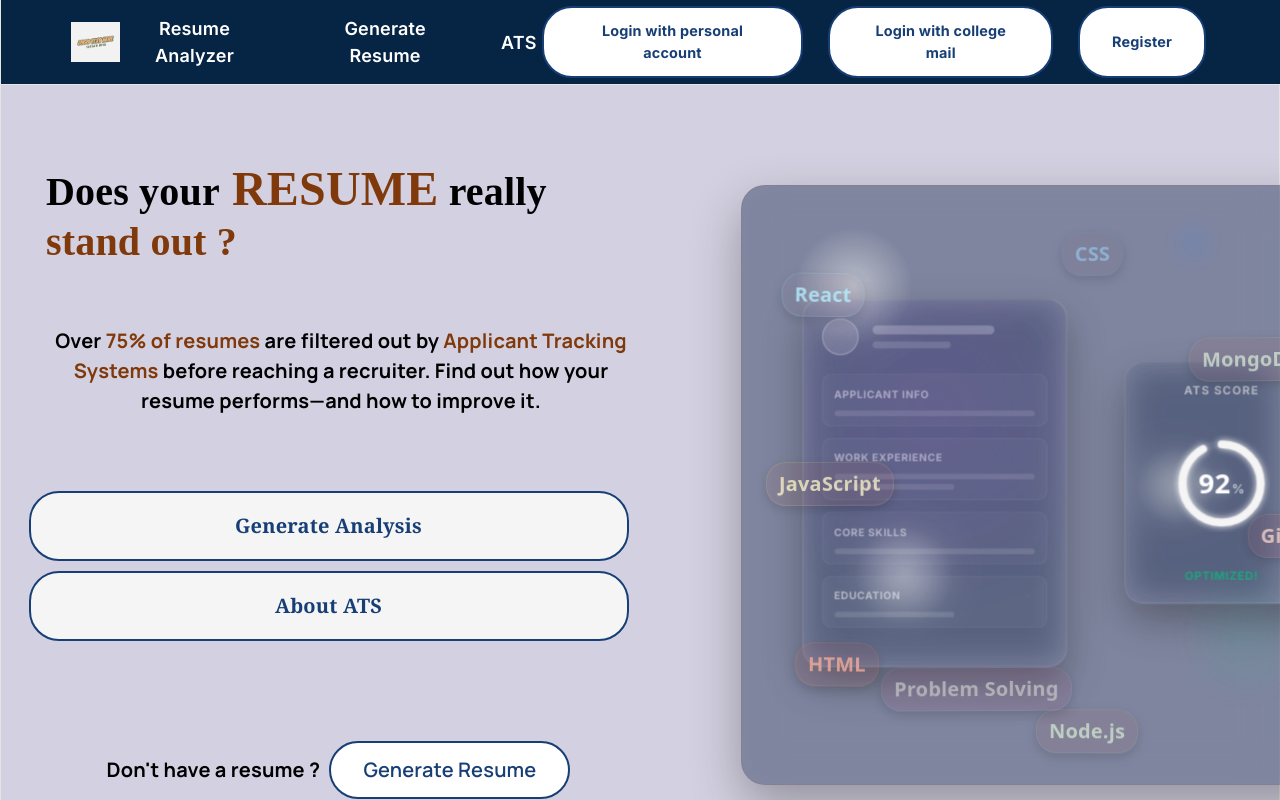
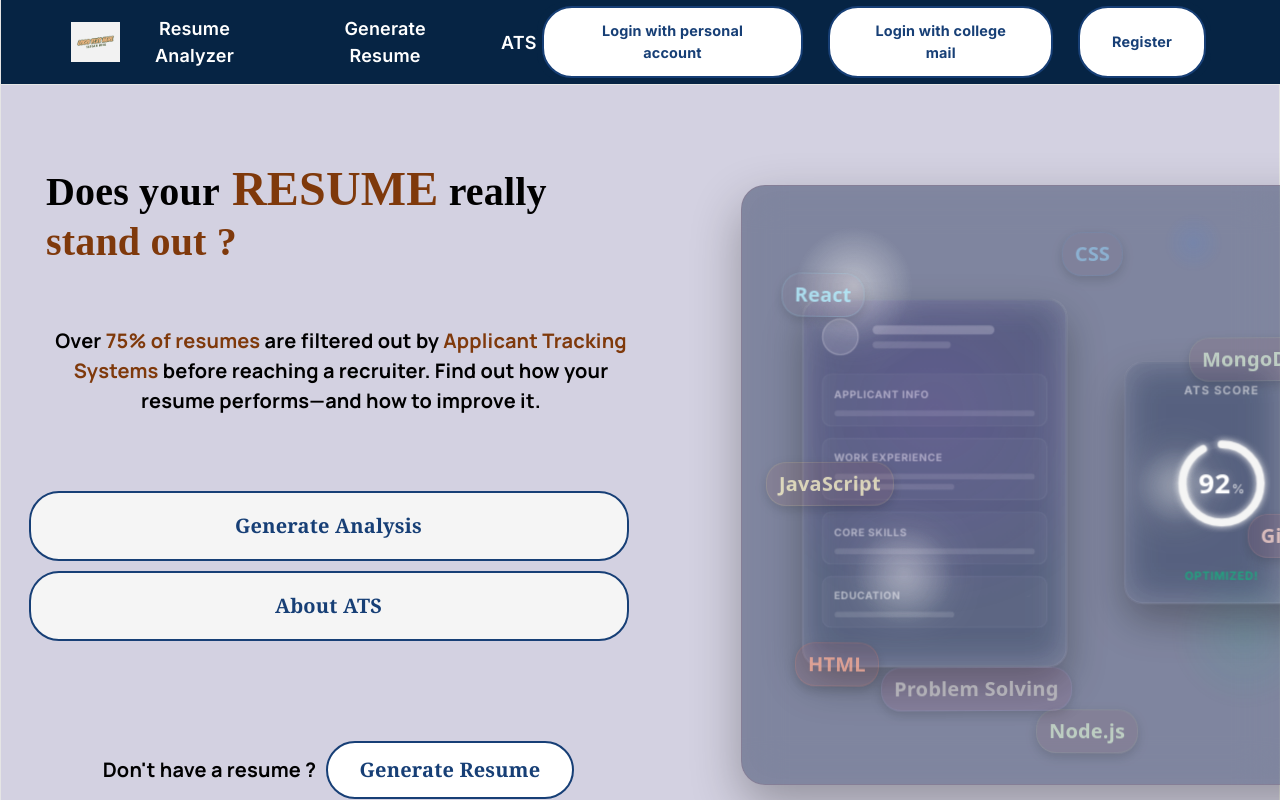
Before and after one commit to sidkaushikkk/ATS-Tracker, a React (Vite) app in the folder ats-tracker/: page / in a window 1280 px wide. Shown: the top 800 px of the page. Built offline with nearby package versions, Linux system fonts and the light colour scheme.

Commit message:
Not an important commit

```diff
--- a/ats-tracker/src/components/Box/Box.css
+++ b/ats-tracker/src/components/Box/Box.css
@@ -136,8 +136,10 @@ button{
 
 }
 
+.genResume-button{
+    font-family: Georgia, 'Times New Roman', Times, serif;
+}
 .generate-resume{
-
     position: relative;
     width: 100%;
     width : 700px;
--- a/ats-tracker/src/components/Box/Box.jsx
+++ b/ats-tracker/src/components/Box/Box.jsx
@@ -55,7 +55,7 @@ function Box(){
                 <br/>
                 <br/>
               <div className = "generate-resume">
-                  <p>Don't have a resume ? <button onClick={() => navigate("/generate-resume")}>Generate Resume</button></p>
+                  <p>Don't have a resume ? <button className="genResume-button" onClick={() => navigate("/generate-resume")}>Generate Resume</button></p>
                 </div>
             </div>
 
```
